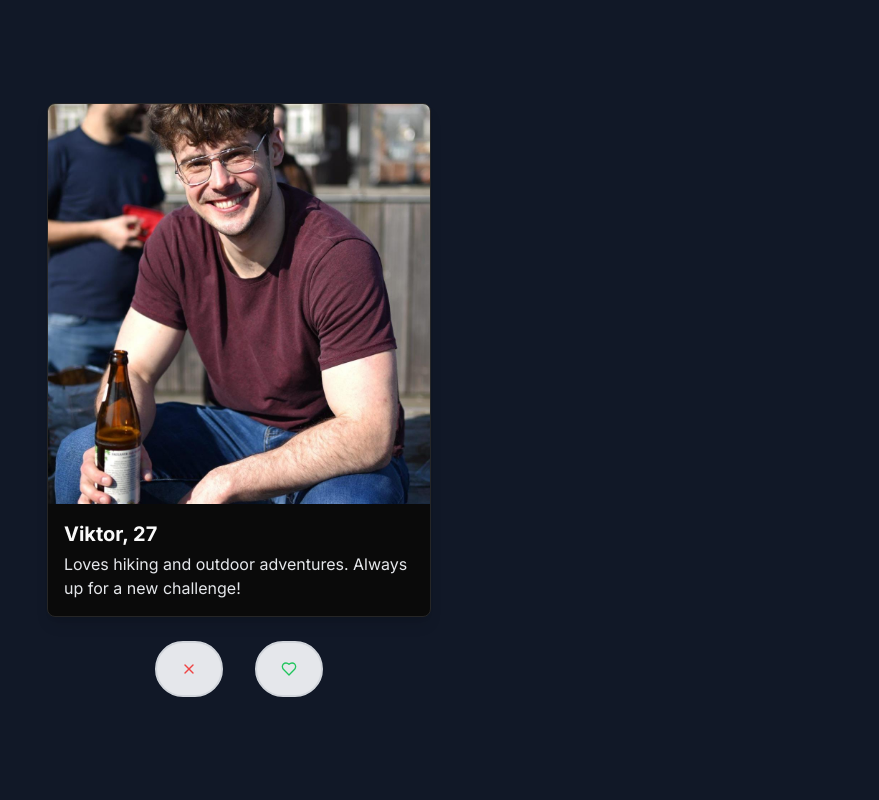
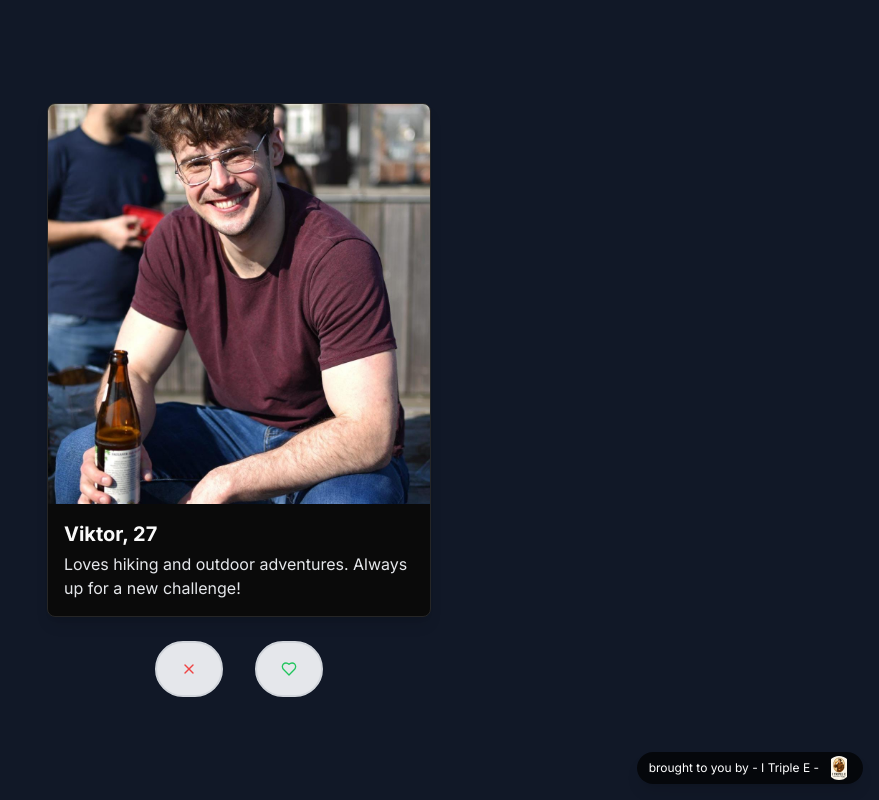
Before and after one commit to jan-ra/ok-stupid, a Next.js app: page /ok-stupid/ in a window 1280 px wide. Shown: the whole page, without its empty margins (401-1280 px from the left). Built offline with nearby package versions, Linux system fonts and the light colour scheme.

Commit message:
add claim

```diff
--- a/app/page.tsx
+++ b/app/page.tsx
@@ -51,6 +51,7 @@ export default function TinderClone() {
   const [direction, setDirection] = useState("");
   const [isAnimating, setIsAnimating] = useState(false);
   const [hasLikedOnce, setHasLikedOnce] = useState(false);
+  const [showLogoOverlay, setShowLogoOverlay] = useState(false);
 
   const currentProfile = profileData[currentProfileIndex];
 
@@ -170,6 +171,38 @@ export default function TinderClone() {
           </Button>
         </div>
       </div>
+      {/* Claim at bottom right */}
+      <div
+        className="fixed bottom-4 right-4 flex items-center gap-2 bg-black/70 text-white px-3 py-1 rounded-full shadow-lg cursor-pointer z-40 hover:bg-black/90 transition text-xs"
+        onClick={() => setShowLogoOverlay(true)}
+      >
+        <span>brought to you by - I Triple E -</span>
+        <img
+          src="/ok-stupid/logo.jpeg"
+          alt="I TRIPLE E Logo"
+          className="w-6 h-6 object-contain rounded-full"
+        />
+      </div>
+      {/* Logo overlay */}
+      {showLogoOverlay && (
+        <div className="fixed inset-0 bg-black/80 flex flex-col items-center justify-center z-50">
+          <button
+            className="absolute top-6 right-6 text-white text-3xl font-bold bg-black/60 rounded-full w-10 h-10 flex items-center justify-center hover:bg-black/80 transition"
+            onClick={() => setShowLogoOverlay(false)}
+            aria-label="Close logo overlay"
+          >
+            &times;
+          </button>
+          <img
+            src="/ok-stupid/logo.jpeg"
+            alt="I TRIPLE E Logo Large"
+            className="w-64 h-64 object-contain rounded-2xl shadow-2xl border-4 border-white"
+          />
+          <span className="mt-4 text-white text-lg font-semibold">
+            I TRIPLE E
+          </span>
+        </div>
+      )}
     </div>
   );
 }
```
Also changed, not shown: public/logo.jpeg (added).
